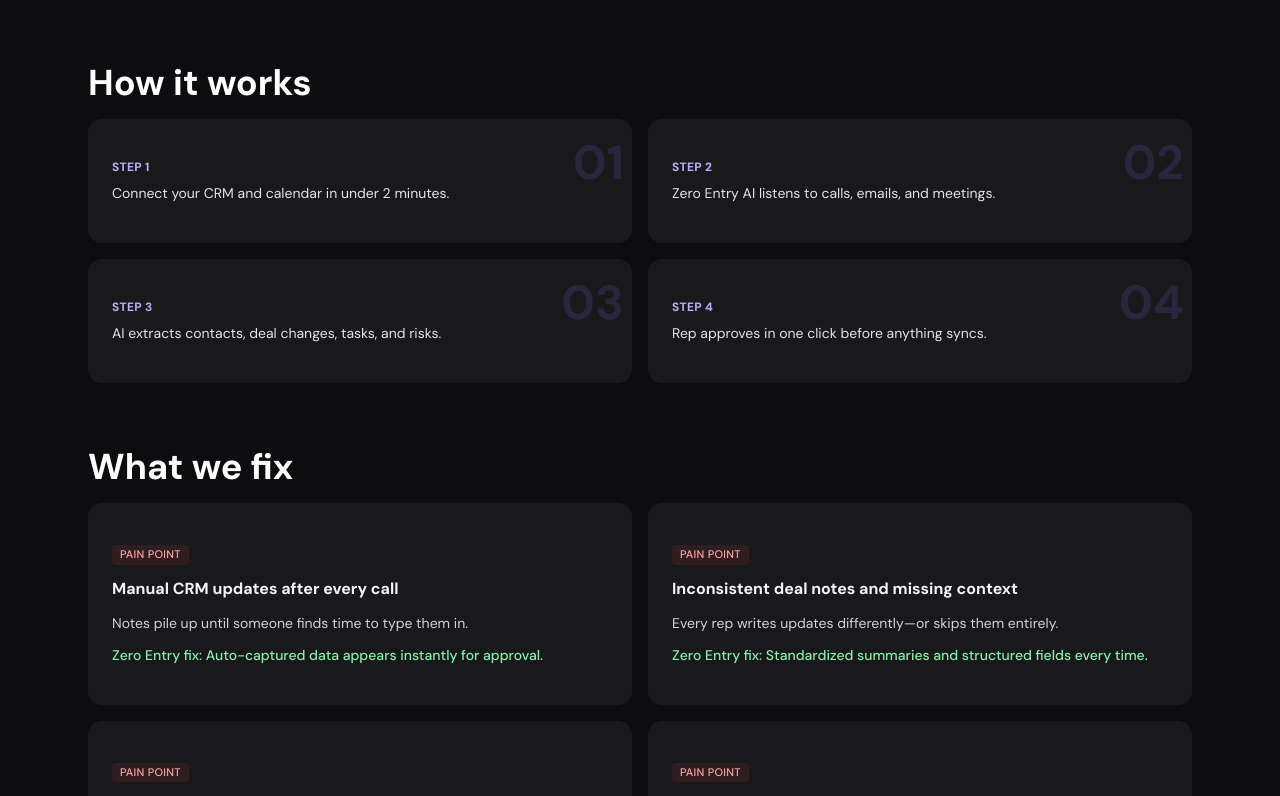
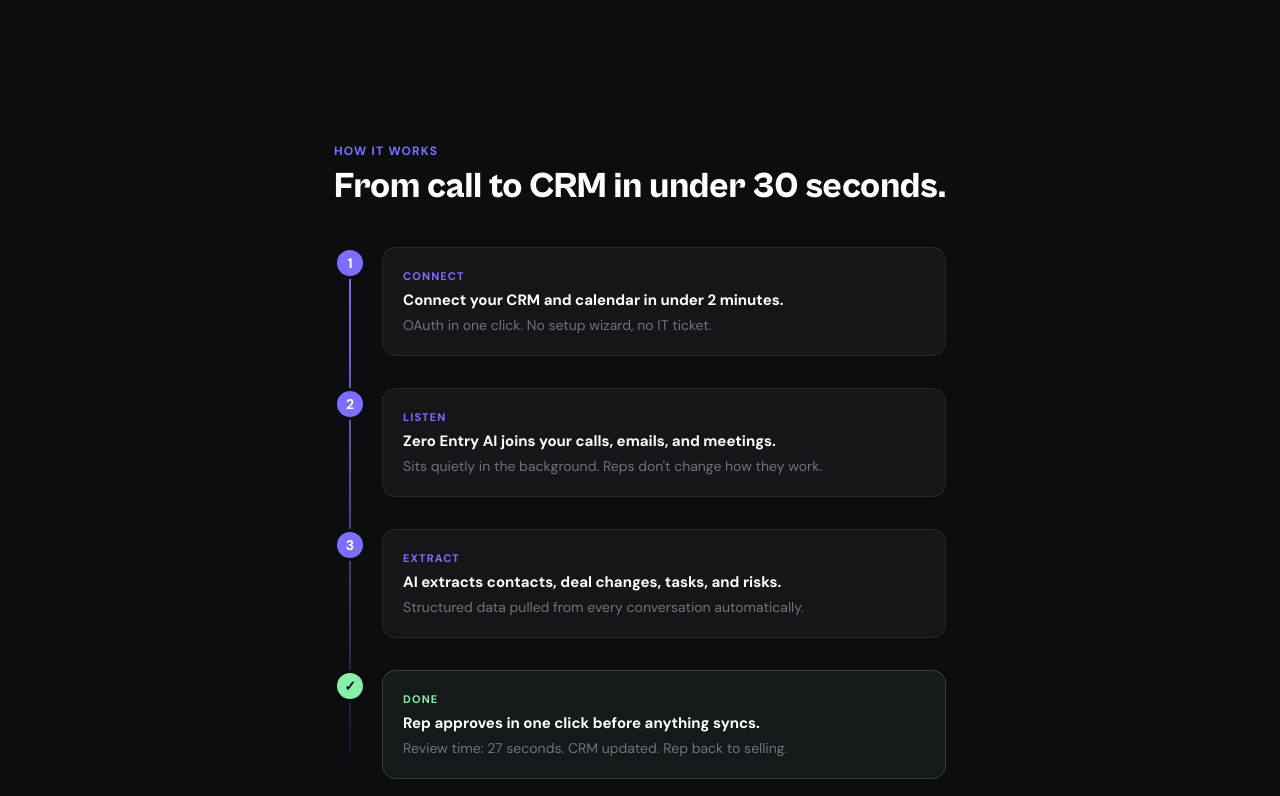
Before and after one commit to Vaquero94/salessync-ai, a Next.js app: page / in a window 1280 px wide. Shown: the part 664-1460 px from the top of the page. Built offline with nearby package versions, Linux system fonts and the light colour scheme; no server answers.

Commit message:
Refactor LandingHowItWorksSection by removing the steps prop and simplifying the structure. Update HomeLanding to enhance layout and styling consistency. Clean up home-landing-data by removing unused steps data.

```diff
--- a/src/components/landing/home-landing-data.ts
+++ b/src/components/landing/home-landing-data.ts
@@ -3,13 +3,6 @@
   "30s review time",
   "8x cheaper than Gong",
   "100% rep-controlled",
-];
-
-export const steps = [
-  "Connect your CRM and calendar in under 2 minutes.",
-  "Zero Entry AI listens to calls, emails, and meetings.",
-  "AI extracts contacts, deal changes, tasks, and risks.",
-  "Rep approves in one click before anything syncs.",
 ];
 
 export type PainItem = {
--- a/src/components/landing/home-landing-how-fix.tsx
+++ b/src/components/landing/home-landing-how-fix.tsx
@@ -1,5 +1,6 @@
 import { Card, CardContent } from "@/components/ui/card";
-import { pains, steps } from "./home-landing-data";
+import { cabinetHeading } from "@/lib/typography";
+import { pains } from "./home-landing-data";
 
 const painTagStyle = {
   background: "rgba(239,68,68,0.1)",
@@ -9,40 +10,105 @@
   borderRadius: "4px",
 } as const;
 
-type SectionProps = { headingClassName: string };
+/** Vertical timeline: CRM connect → listen → extract → approve (anchor #how-it-works). */
+export function LandingHowItWorksSection() {
+  return (
+    <section id="how-it-works" className="mx-auto max-w-4xl px-6 py-20">
+      <p className="mb-2 text-xs font-semibold uppercase tracking-widest text-[#7C6FFF]">How it works</p>
+      <h2 className={`${cabinetHeading} mb-10 text-balance text-3xl text-white md:text-4xl`}>
+        From call to CRM in under 30 seconds.
+      </h2>
 
-/** Step cards with oversized background index (01–04). */
-export function LandingHowItWorksSection({ headingClassName }: SectionProps) {
-  return (
-    <section id="how-it-works" className="space-y-4">
-      <h2 className={headingClassName}>How it works</h2>
-      <div className="grid gap-4 md:grid-cols-2">
-        {steps.map((step, index) => (
-          <Card key={step} className="border-white/10 bg-white/5 text-white">
-            <CardContent className="relative overflow-hidden px-6 pb-6 pt-6">
-              <span
-                aria-hidden
-                className="pointer-events-none absolute right-2 top-1 select-none font-bold tabular-nums leading-none"
-                style={{ fontSize: "48px", color: "rgba(124,111,255,0.15)" }}
-              >
-                {String(index + 1).padStart(2, "0")}
-              </span>
-              <div className="relative z-10">
-                <p className="mb-2 text-xs font-semibold uppercase tracking-wide text-[#b9b0ff]">
-                  Step {index + 1}
-                </p>
-                <p className="text-zinc-200">{step}</p>
-              </div>
-            </CardContent>
-          </Card>
-        ))}
+      <div className="relative pl-10 md:pl-12">
+        {/* Vertical axis — shortened top/bottom so dots meet the gradient */}
+        <div
+          aria-hidden
+          className="pointer-events-none absolute bottom-6 left-[15px] top-6 w-0.5"
+          style={{
+            background: "linear-gradient(to bottom, #7C6FFF, rgba(124,111,255,0.1))",
+          }}
+        />
+
+        <div className="flex flex-col gap-0">
+          {/* Step 1 */}
+          <div className="relative mb-8">
+            <div
+              className="absolute -left-10 top-0 flex h-8 w-8 items-center justify-center rounded-full border-[3px] border-[#0D0D10] bg-[#7C6FFF] text-sm font-bold text-white md:-left-12"
+              aria-hidden
+            >
+              1
+            </div>
+            <div className="rounded-xl border border-white/[0.08] bg-white/[0.04] p-5">
+              <p className="mb-1 text-[11px] font-semibold uppercase tracking-widest text-[#7C6FFF]">CONNECT</p>
+              <p className="mb-1 text-[15px] font-semibold text-white">
+                Connect your CRM and calendar in under 2 minutes.
+              </p>
+              <p className="text-sm text-zinc-500">OAuth in one click. No setup wizard, no IT ticket.</p>
+            </div>
+          </div>
+
+          {/* Step 2 */}
+          <div className="relative mb-8">
+            <div
+              className="absolute -left-10 top-0 flex h-8 w-8 items-center justify-center rounded-full border-[3px] border-[#0D0D10] bg-[#7C6FFF] text-sm font-bold text-white md:-left-12"
+              aria-hidden
+            >
+              2
+            </div>
+            <div className="rounded-xl border border-white/[0.08] bg-white/[0.04] p-5">
+              <p className="mb-1 text-[11px] font-semibold uppercase tracking-widest text-[#7C6FFF]">LISTEN</p>
+              <p className="mb-1 text-[15px] font-semibold text-white">
+                Zero Entry AI joins your calls, emails, and meetings.
+              </p>
+              <p className="text-sm text-zinc-500">Sits quietly in the background. Reps don&apos;t change how they work.</p>
+            </div>
+          </div>
+
+          {/* Step 3 */}
+          <div className="relative mb-8">
+            <div
+              className="absolute -left-10 top-0 flex h-8 w-8 items-center justify-center rounded-full border-[3px] border-[#0D0D10] bg-[#7C6FFF] text-sm font-bold text-white md:-left-12"
+              aria-hidden
+            >
+              3
+            </div>
+            <div className="rounded-xl border border-white/[0.08] bg-white/[0.04] p-5">
+              <p className="mb-1 text-[11px] font-semibold uppercase tracking-widest text-[#7C6FFF]">EXTRACT</p>
+              <p className="mb-1 text-[15px] font-semibold text-white">
+                AI extracts contacts, deal changes, tasks, and risks.
+              </p>
+              <p className="text-sm text-zinc-500">
+                Structured data pulled from every conversation automatically.
+              </p>
+            </div>
+          </div>
+
+          {/* Step 4 — Done */}
+          <div className="relative">
+            <div
+              className="absolute -left-10 top-0 flex h-8 w-8 items-center justify-center rounded-full border-[3px] border-[#0D0D10] bg-[#86efac] text-sm font-bold text-[#0D0D10] md:-left-12"
+              aria-hidden
+            >
+              ✓
+            </div>
+            <div className="rounded-xl border border-[#86efac]/20 bg-[#86efac]/[0.06] p-5">
+              <p className="mb-1 text-[11px] font-semibold uppercase tracking-widest text-[#86efac]">DONE</p>
+              <p className="mb-1 text-[15px] font-semibold text-white">
+                Rep approves in one click before anything syncs.
+              </p>
+              <p className="text-sm text-zinc-500">
+                Review time: 27 seconds. CRM updated. Rep back to selling.
+              </p>
+            </div>
+          </div>
+        </div>
       </div>
     </section>
   );
 }
 
 /** Pain vs fix cards with tags and green Zero Entry line. */
-export function LandingWhatWeFixSection({ headingClassName }: SectionProps) {
+export function LandingWhatWeFixSection({ headingClassName }: { headingClassName: string }) {
   return (
     <section className="space-y-4">
       <h2 className={headingClassName}>What we fix</h2>
--- a/src/components/landing/home-landing.tsx
+++ b/src/components/landing/home-landing.tsx
@@ -86,7 +86,7 @@
           ))}
         </section>
 
-        <LandingHowItWorksSection headingClassName={sectionHeadingClass} />
+        <LandingHowItWorksSection />
         <LandingWhatWeFixSection headingClassName={sectionHeadingClass} />
 
         <section className="space-y-4">
```
